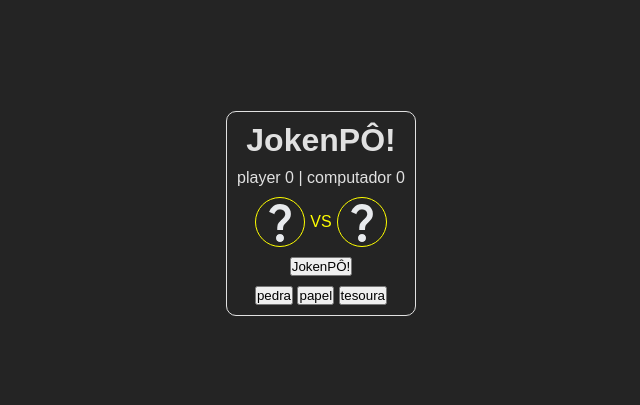
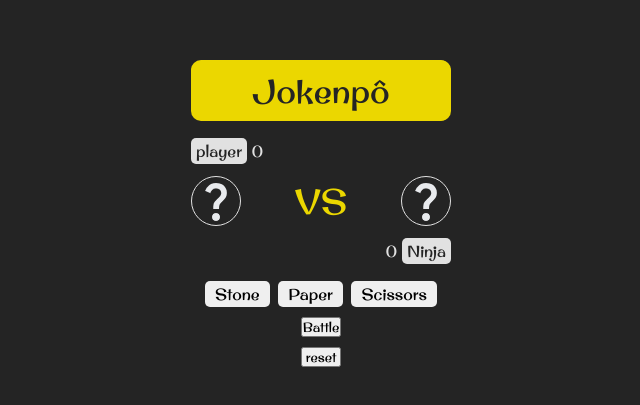
Before and after one commit to F-Schunck/jokenpo, a plain HTML site: page game.html in a window 1280 px wide. Shown: the part 187-592 px from the top of the page, without its empty margins (319-959 px from the left). Drawn offline with Linux system fonts and the light colour scheme.

Commit message:
update 09-12-24
ajustes de css

```diff
--- a/css/game.css
+++ b/css/game.css
@@ -1,13 +1,19 @@
+@font-face {
+    font-family: originalSurfer;
+    src: url(../fontes/OriginalSurfer-Regular.ttf);
+}
+
 *{
     margin: 0;
     padding: 0;
     box-sizing: border-box;
-    font-family: Arial, Helvetica, sans-serif;
+    font-family: originalSurfer, Arial, Helvetica, sans-serif;
 }
 
 :root{
     --cor1: #e1e1e1;
     --cor2: #242424;
+    --cor3: #EBD700;
 }
 
 body{
@@ -19,13 +25,12 @@ body{
     display: flex;
     align-items: center;
     justify-content: center;
-    height: 100vh;
 }
 
 .container__filho{
-    border: 1px solid var(--cor1);
+    /* border: 1px solid var(--cor1);
     border-radius: 10px;
-    padding: 10px;
+    padding: 10px; */
     display: flex;
     align-items: center;
     gap: 10px;
--- a/css/style.css
+++ b/css/style.css
@@ -29,14 +29,27 @@ body{
 }
 
 .container__filho{
-    /* border: 1px solid var(--cor1); */
-    /* border-radius: 10px; */
     min-width: 280px;
     padding: 10px;
     display: flex;
     align-items: center;
     gap: 10px;
     flex-direction: column;
+}
+
+.container__filho--ajustes{
+    width: 100%;
+    font-size: 22px;
+    display: flex;
+    align-items: center;
+    flex-direction: column;
+    gap: 5px;
+}
+.container__filho--ajustes > input{
+    width: 100%;
+    border-radius: 8px;
+    border: none;
+    height: 30px;
 }
 
 .header{
@@ -50,8 +63,63 @@ body{
 }
 
 .start{
-    padding: 10px;
+    padding: 5px;
+    font-size: 18px;
+    width: 100px;
+    margin-top: 10px;
     background-color: var(--cor3);
     border-radius: 5px;
     border: none;
 }
+
+/* CSS PÁGINA JOGO */
+
+.container__game{
+    display: flex;
+    align-items: center;
+    justify-content: space-between;
+    width: 100%;
+    color: var(--cor3);
+    font-size: 35px;
+}
+
+.container__game > img {
+    border: 1px solid var(--cor1);
+    border-radius: 50%;
+    max-width: 50px;
+    max-height: 60px;
+}
+
+.tag__nome{
+    background-color: var(--cor1);
+    color: var(--cor2);
+    padding: 3px 5px;
+    border-radius: 5px;
+}
+
+.container__placar1{
+    width: 100%;
+    text-align: left;
+    margin: 10px 0 5px 0;
+}
+
+.container__placar2{
+    width: 100%;
+    text-align: right;
+    margin: 5px 0 10px 0;
+}
+
+.container__selecao > button{
+    border: none;
+    padding: 3px 10px;
+    border-radius: 5px;
+    font-size: 16px;
+    margin: 0 2px;
+    /* PAREI AQUI */
+}
+
+.container__play{
+    display: flex;
+    flex-direction: column;
+    gap: 10px;
+}
--- a/game.html
+++ b/game.html
@@ -5,32 +5,36 @@
     <meta name="viewport" content="width=device-width, initial-scale=1.0">
     <title>JokenPÔ!</title>
     <link rel="shortcut icon" href="imagens/cut2.svg" type="image/x-icon">
-    <link rel="stylesheet" href="css/game.css">
+    <link rel="stylesheet" href="css/style.css">
     <script src="script.js" defer></script>
 </head>
 <body>
     <div class="container__principal">
         <div class="container__filho">
-            <h1>JokenPÔ!</h1>
-            <div class="container__placar">
-                <span>player</span>
+            <div class="header">
+                <p>Jokenpô</p>
+            </div>
+            <div class="container__placar1">
+                <span class="tag__nome">player</span>
                 <span id="player1">0</span>
-                <span>|</span>
-                <span>computador</span>
-                <span id="player2">0</span>
             </div>
             <div class="container__game">
                 <img src="imagens/vazio.png" alt="vazio" id="imgP1">
                 <span>VS</span>
                 <img src="imagens/vazio.png" alt="vazio" id="imgP2">
             </div>
-            <div class="container__play">
-                <button onclick="jokenpo()">JokenPÔ!</button>
+            <div class="container__placar2">
+                <span id="player2">0</span>
+                <span class="tag__nome">Ninja</span>
             </div>
             <div class="container__selecao">
-                <button id="pedra" onclick="escolheuPedra()">pedra</button>
-                <button id="papel" onclick="escolheuPapel()">papel</button>
-                <button id="tesoura" onclick="escolheuTesoura()">tesoura</button>
+                <button id="pedra" onclick="escolheuPedra()">Stone</button>
+                <button id="papel" onclick="escolheuPapel()">Paper</button>
+                <button id="tesoura" onclick="escolheuTesoura()">Scissors</button>
+            </div>
+            <div class="container__play">
+                <button onclick="jokenpo()">Battle</button>
+                <button>reset</button>
             </div>
         </div>
     </div>
```
Also changed, not shown: index.html (+1 -1 lines).
